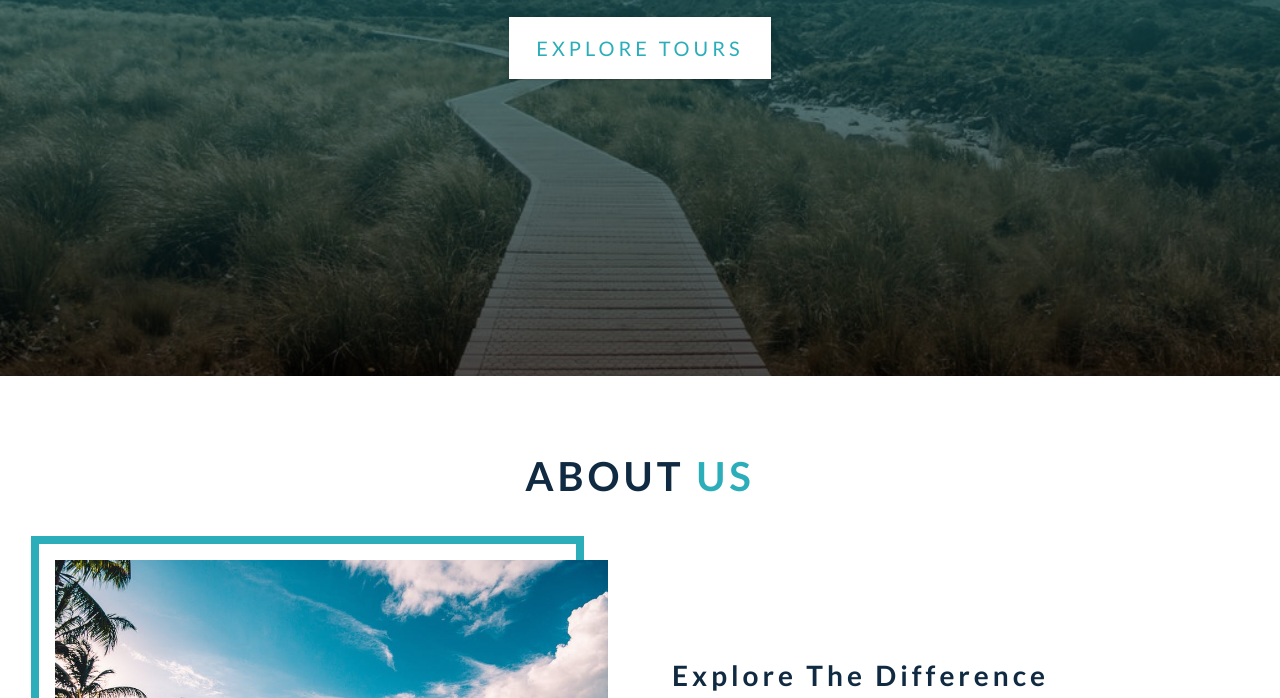
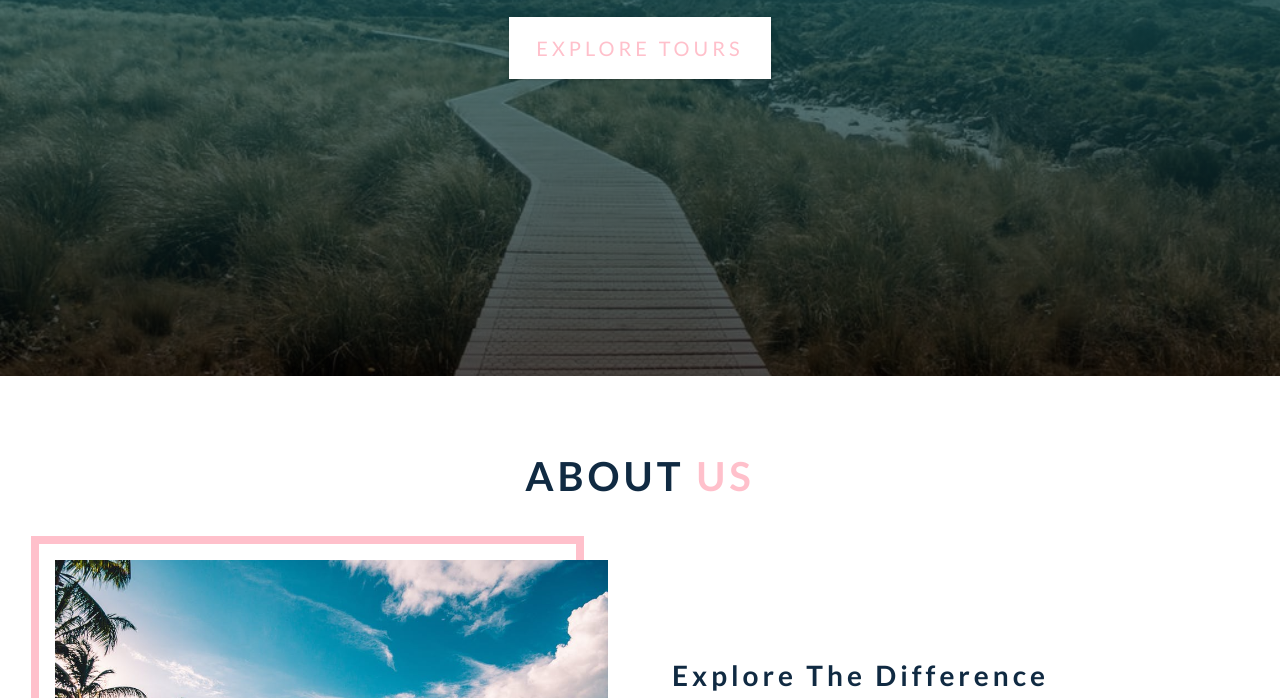
Before and after one commit to jg00/proj-css-backroads-js, a plain HTML site: page index.html in a window 1280 px wide. Shown: the part 424-1122 px from the top of the page. Drawn offline with Linux system fonts and the light colour scheme.

Commit message:
update color

```diff
--- a/css/styles.css
+++ b/css/styles.css
@@ -19,9 +19,9 @@ Variables
   --clr-primary-4: hsl(184, 77%, 34%);
   /* primary/main color */
   --clr-primary-5: hsl(185, 62%, 45%);
+  --clr-primary-5: pink;
   /* lighter shades of primary color */
   --clr-primary-6: hsl(185, 57%, 50%);
-  --clr-primary-6: orange;
   --clr-primary-7: hsl(184, 65%, 59%);
   --clr-primary-8: hsl(184, 80%, 74%);
   --clr-primary-9: hsl(185, 94%, 87%);
```
